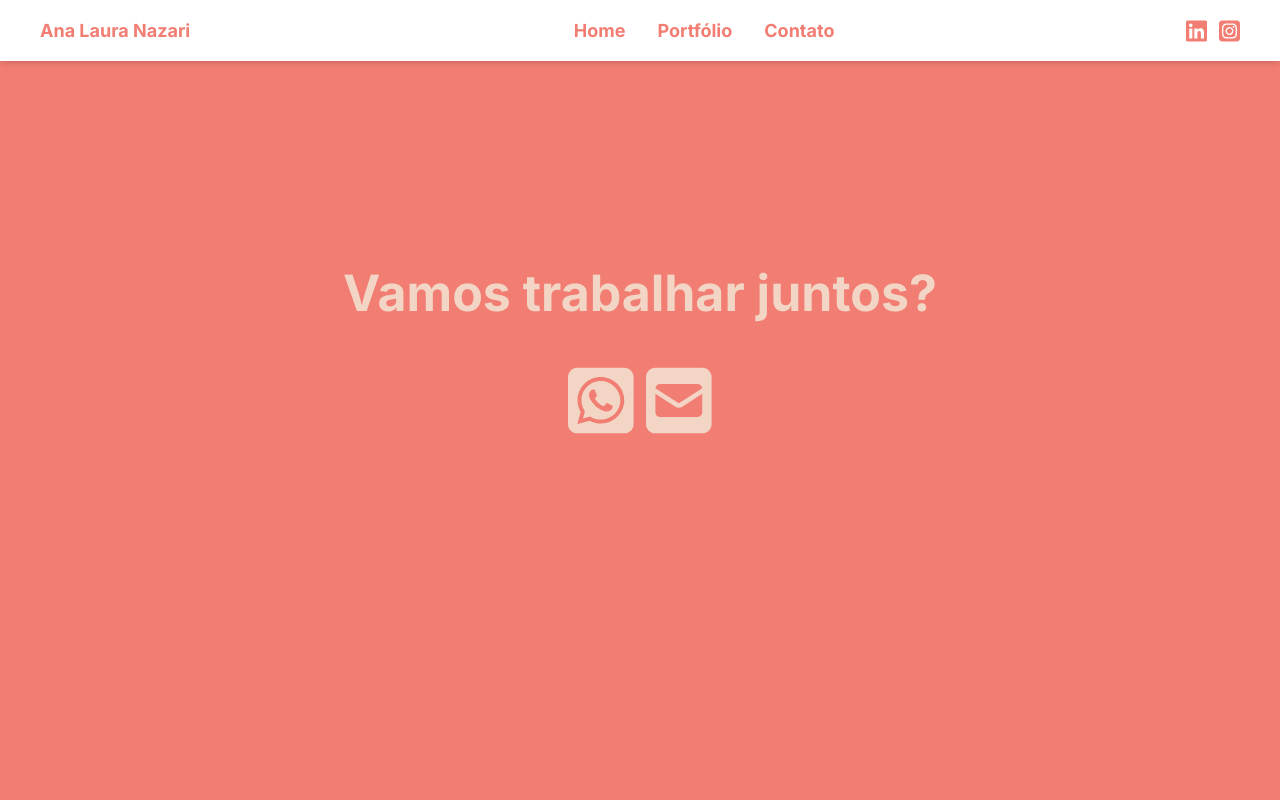
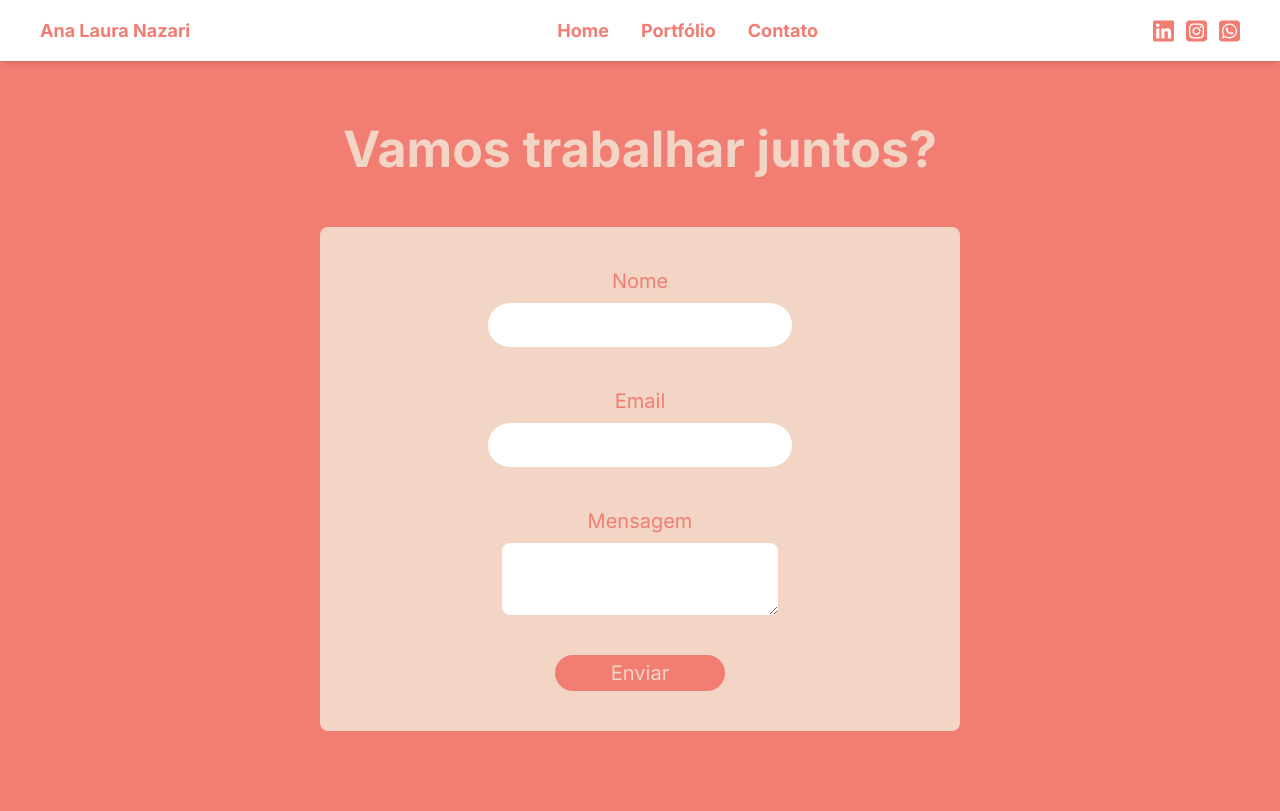
Before and after one commit to thomasaleknovic/portfolio_ana_laura, a React (Vite) app in the folder portfolio_analaura_app/: page /contact in a window 1280 px wide. Built offline with nearby package versions, Linux system fonts and the light colour scheme.

Commit message:
Version 2.4.0

```diff
--- a/portfolio_analaura_app/package.json
+++ b/portfolio_analaura_app/package.json
@@ -8,6 +8,7 @@
     "preview": "vite preview"
   },
   "dependencies": {
+    "@emailjs/browser": "^3.6.2",
     "@fortawesome/fontawesome-free": "^6.1.1",
     "@fortawesome/fontawesome-svg-core": "^6.1.1",
     "@fortawesome/free-brands-svg-icons": "^6.1.1",
@@ -16,6 +17,7 @@
     "@fortawesome/react-fontawesome": "^0.1.18",
     "react": "^18.0.0",
     "react-dom": "^18.0.0",
+    "react-instagram-embed": "^3.0.0",
     "react-router-dom": "6"
   },
   "devDependencies": {
--- a/portfolio_analaura_app/src/Components/ContactComponent.jsx
+++ b/portfolio_analaura_app/src/Components/ContactComponent.jsx
@@ -2,21 +2,16 @@ import Nav from './HeaderComponentMobile';
 import { FontAwesomeIcon } from '@fortawesome/react-fontawesome';
 import {faWhatsappSquare} from "@fortawesome/free-brands-svg-icons";
 import {faSquareEnvelope} from "@fortawesome/free-solid-svg-icons";
+import { ContactUs } from './ContactUs';
 
 export default function Contact () {
 
     return(
-        <div className="bg-main-pink h-screen">
+        <div className="bg-main-pink h-full pb-20">
             <Nav />
-            <h1 className='text-secondary-color text-center font-bold text-[50px] pt-64'>Vamos trabalhar juntos?</h1>
-            <div className="text-secondary-color mt-8 text-[50px] flex justify-center">
-                <a href="https://wa.me/5551994680758" target='_blank'>
-                    <FontAwesomeIcon className="fa-xl mr-3" icon={faWhatsappSquare}/>
-                </a>
-                <a href="mailto:analaura.nazari@gmail.com" target='_blank'>
-                    <FontAwesomeIcon className="fa-xl" icon={faSquareEnvelope} />
-                </a>
-            </div>
+            <h1 className='text-secondary-color text-center font-bold text-[50px] pt-28 mb-10'>Vamos trabalhar juntos?</h1>
+
+            <ContactUs />
         </div>
 
     );
--- /dev/null
+++ b/portfolio_analaura_app/src/Components/ContactUs.jsx
@@ -0,0 +1,33 @@
+import React, { useRef } from 'react';
+import emailjs from '@emailjs/browser';
+
+export const ContactUs = () => {
+  const form = useRef();
+
+  const sendEmail = (e) => {
+    e.preventDefault();
+
+    emailjs.sendForm('service_6arvvxq', 'template_k356x4h', form.current, 'fa43rj5b0dL1JZ-lC')
+      .then((result) => {
+          alert('Mensagem enviada com sucesso!');
+      }, (error) => {
+          alert('Atualize a página e tente novamente!');
+      });
+  };
+
+  return(
+
+      <div className='flex justify-center'>
+        <form ref={form} onSubmit={sendEmail} className="bg-secondary-color rounded-lg w-2/4  flex flex-col items-center text-main-pink text-xl p-10" >
+          <label>Nome</label>
+          <input type="text" name="name" className='mt-2 mb-10 rounded-full p-2 text-center'/>
+          <label>Email</label>
+          <input type="email" name="email" className='mt-2 mb-10 rounded-full p-2 text-center'/>
+          <label>Mensagem</label>
+          <textarea name="message" className='mt-2 mb-2 rounded-lg p-2 text-center' />
+          <input type="submit" value="Enviar" className='mt-8 px-14 py-1 rounded-full bg-main-pink text-secondary-color cursor-pointer'/>
+          </form>
+      </div>
+
+  )
+};
--- a/portfolio_analaura_app/src/Components/HeaderComponentMobile.jsx
+++ b/portfolio_analaura_app/src/Components/HeaderComponentMobile.jsx
@@ -1,6 +1,6 @@
 import React, { useState } from 'react';
 import { FontAwesomeIcon } from '@fortawesome/react-fontawesome';
-import {faLinkedin, faInstagramSquare} from "@fortawesome/free-brands-svg-icons";
+import {faLinkedin, faInstagramSquare, faWhatsappSquare} from "@fortawesome/free-brands-svg-icons";
 import {faBars} from "@fortawesome/free-solid-svg-icons";
 import { Link } from 'react-router-dom';
 
@@ -36,7 +36,10 @@ const Nav = () => {
             <FontAwesomeIcon className="fa-xl mr-3" icon={faLinkedin} height={50}/>
         </a>
         <a href="https://www.instagram.com/analaura_nazari/" target='_blank'>
-            <FontAwesomeIcon className="fa-xl" icon={faInstagramSquare} />
+            <FontAwesomeIcon className="fa-xl mr-3" icon={faInstagramSquare} />
+        </a>
+        <a href="https://wa.me/5551994680758" target='_blank'>
+          <FontAwesomeIcon className="fa-xl" icon={faWhatsappSquare}/>
         </a>
       </div>
       </div>
--- a/portfolio_analaura_app/src/Components/PorfolioPages/TresMariasComponent.jsx
+++ b/portfolio_analaura_app/src/Components/PorfolioPages/TresMariasComponent.jsx
@@ -2,6 +2,7 @@
 import { PORTFOLIODATA } from '../../shared/PortfolioData';
 import { useState } from 'react';
 import Nav from '../HeaderComponentMobile';
+
 
 
 export default function TresMariasComponent () {
@@ -29,7 +30,7 @@ export default function TresMariasComponent () {
                 </div>
                 <p className='w-3/4 my-14 text-center'>{projectData.projects[0].description}</p>
                 <div className='flex justify-center w-4/5 sm:w-auto'>
-                    <a href='https://www.instagram.com/reel/CMVUNDqgYDE/?igshid=YmMyMTA2M2Y=' target="_blank" className='relative grid overflow-hidden mb-10 mr-10 rounded-lg cursor-pointer'>
+                    <a href='https://www.instagram.com/tv/COp5lUZA1sU/?utm_source=ig_web_button_share_sheet' target="_blank" className='relative grid overflow-hidden mb-10 mr-10 rounded-lg cursor-pointer'>
                         <img src={projectData.projects[1].images[0]} alt='' height={484} width={300} className=''/>
                         <p className='bg-main-pink p-3 text-white font-bold w-full self-end text-center absolute'>Assista ao vídeo</p>
                     </a>
```
Also changed, not shown: 2 other files (tests, documents, lock files or other folders).
